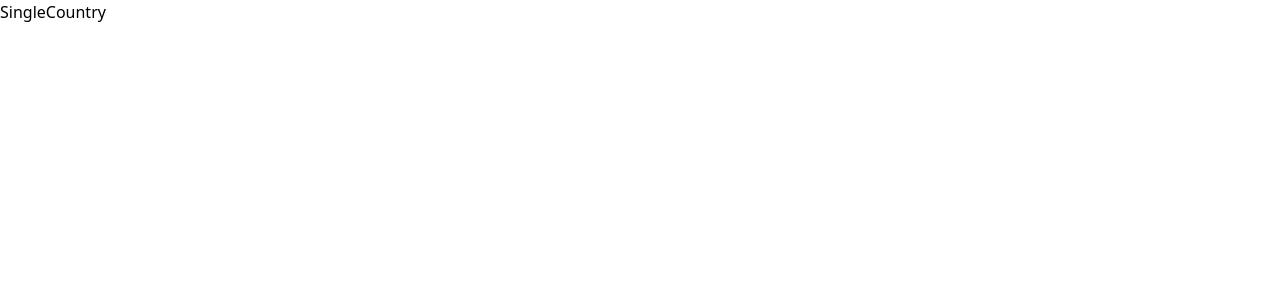
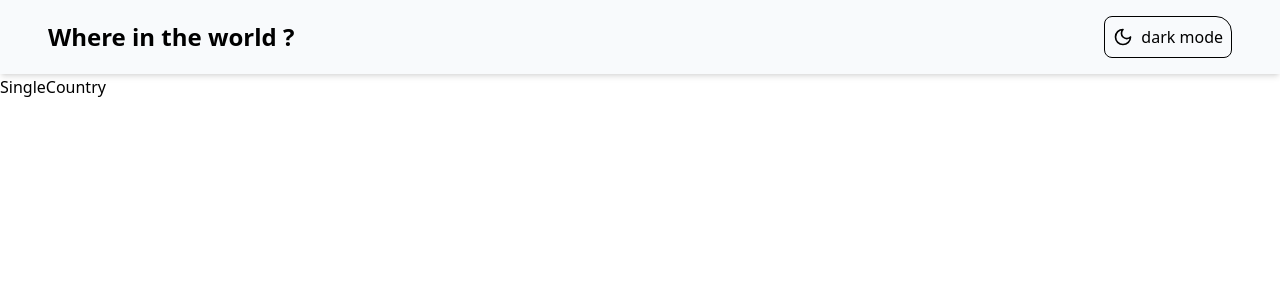
Before and after one commit to suvasis-patra/country_app, a React (Vite) app: page /1 in a window 1280 px wide. Shown: the top 300 px of the page. Built offline with nearby package versions, Linux system fonts and the light colour scheme.

Commit message:
navbar added

```diff
--- a/package.json
+++ b/package.json
@@ -10,6 +10,7 @@
     "preview": "vite preview"
   },
   "dependencies": {
+    "lucide-react": "^0.378.0",
     "react": "^18.2.0",
     "react-dom": "^18.2.0",
     "react-router-dom": "^6.23.1"
--- a/src/App.tsx
+++ b/src/App.tsx
@@ -1,5 +1,6 @@
 import { createBrowserRouter, RouterProvider } from "react-router-dom";
 import { Landing, SingleCountry } from "./pages";
+import { Navbar } from "./components";
 
 const router = createBrowserRouter([
   {
@@ -15,6 +16,7 @@ const router = createBrowserRouter([
 function App() {
   return (
     <>
+      <Navbar />
       <RouterProvider router={router} />
     </>
   );
--- /dev/null
+++ b/src/components/Navbar.tsx
@@ -0,0 +1,19 @@
+import { Moon } from "lucide-react";
+
+const Navbar = () => {
+  return (
+    <nav className="w-full flex justify-between px-6 md:px-12 py-4 items-center shadow-md mb-[1px] bg-slate-50">
+      <div>
+        <h1 className="text-2xl font-semibold">Where in the world ?</h1>
+      </div>
+      <div className="flex items-center gap-2 p-2 rounded-lg  border-[1px] border-black rounded-se-2xl">
+        <span>
+          <Moon height={20} width={20} />
+        </span>
+        <p>dark mode</p>
+      </div>
+    </nav>
+  );
+};
+
+export default Navbar;
--- /dev/null
+++ b/src/components/index.ts
@@ -0,0 +1 @@
+export { default as Navbar } from "./Navbar";
```
Also changed, not shown: 1 other file (tests, documents, lock files or other folders).
